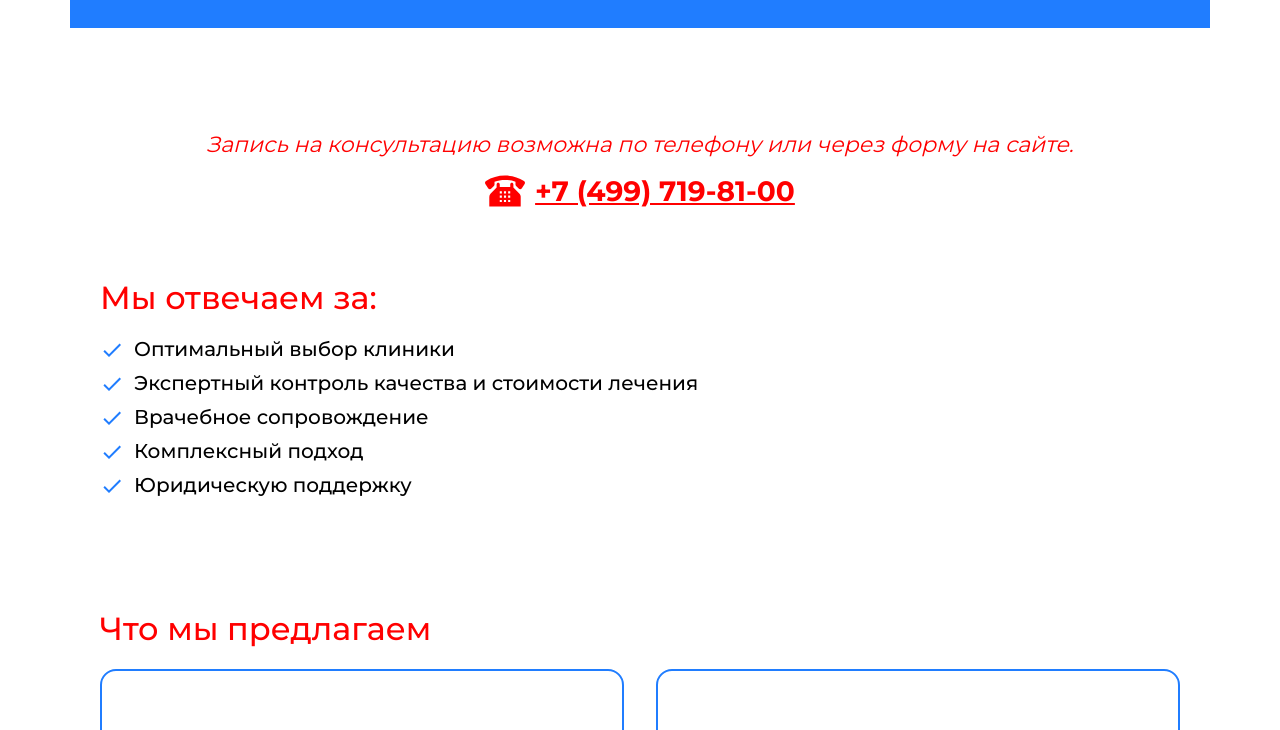
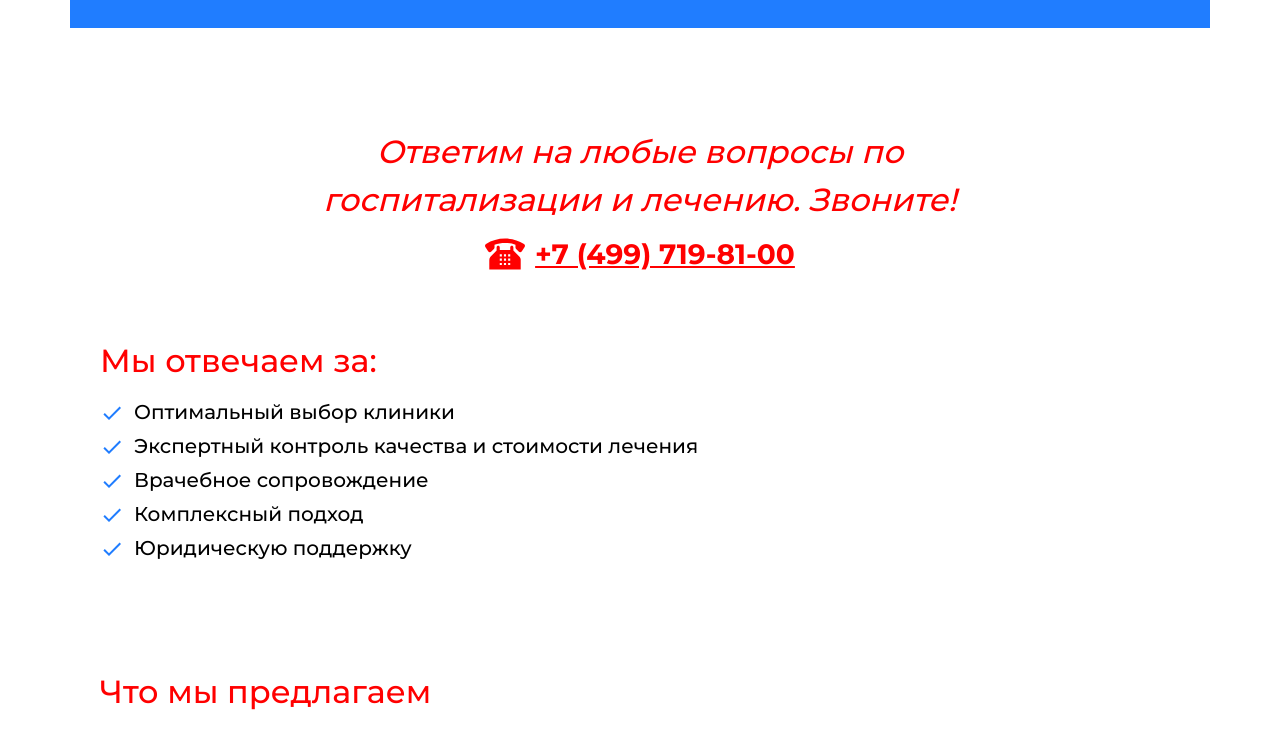
Before and after one commit to vladimirmuratov/msk-v1, a Next.js app: page / in a window 1280 px wide. Shown: the part 4465-5195 px from the top of the page. Built offline with nearby package versions, Linux system fonts and the light colour scheme.

Commit message:
add call block

```diff
--- a/src/components/base/BaseCallBlock.jsx
+++ b/src/components/base/BaseCallBlock.jsx
@@ -22,6 +22,8 @@ export const BaseCallBlock = memo(({ text = 'Запись на консульт
                     fontStyle: 'italic',
                     textAlign: 'center',
                     textWrap: 'balance',
+                    fontWeight: 500,
+                    fontSize: { xs: 22, sm: 28, md: 32 },
                 }}
             >
                 {text}
--- a/src/content/main-page/MainPageContent.jsx
+++ b/src/content/main-page/MainPageContent.jsx
@@ -69,7 +69,7 @@ export const MainPageContent = () => {
             <WhyWeBlock />
             <FearBlock />
             <GreenBlock />
-            <BaseCallBlock />
+            <BaseCallBlock text='Ответим на любые вопросы по госпитализации и лечению. Звоните!' />
             <WeRespondBlock />
             <ServiceBlock />
             <BaseAccordion id="faq" title="Частые вопросы" items={faq} />
```
